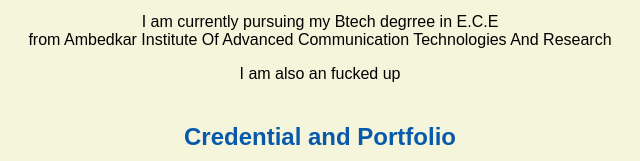
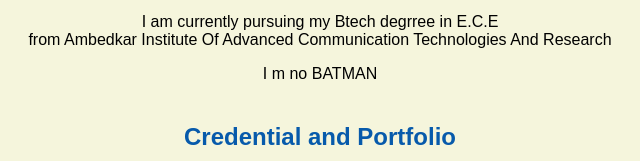
Before and after one commit to ChetanBhargav/ChetanbhargavPortal, a plain HTML site: page index.html in a window 1280 px wide. Shown: the part 639-800 px from the top of the page, 320-960 px from the left. Drawn offline with Linux system fonts and the light colour scheme.

Commit message:
im batman

```diff
--- a/index.html
+++ b/index.html
@@ -20,7 +20,7 @@
   <h2>About me</h2>
   <p>I am a website developer in Delhi</p>
   <p>I am currently pursuing my Btech degrree in E.C.E <br>from Ambedkar Institute Of Advanced Communication Technologies And Research</br></p>
-  <p>I am also an fucked up</p>
+  <p>I m no BATMAN</p>
 <h2>Credential and Portfolio</h2>
 <p><a href="resume.html">My Resume<a> | <a href="https://github.com/ChetanBhargav"> My Github <a></p>
 <h2>Contact</h2>
```
